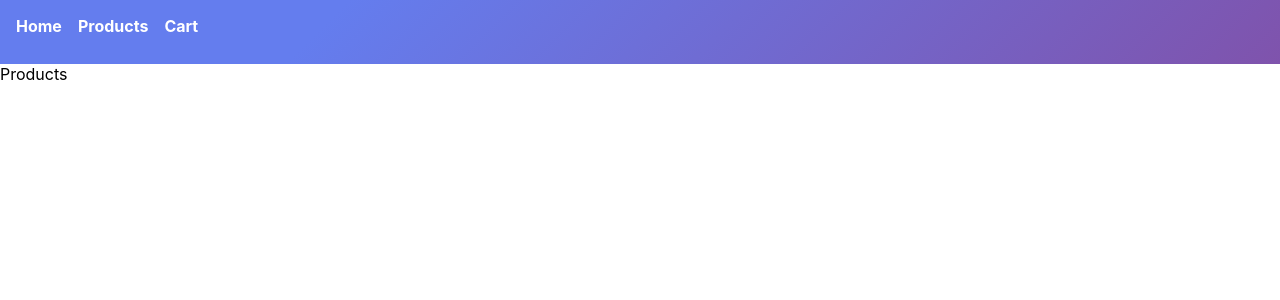
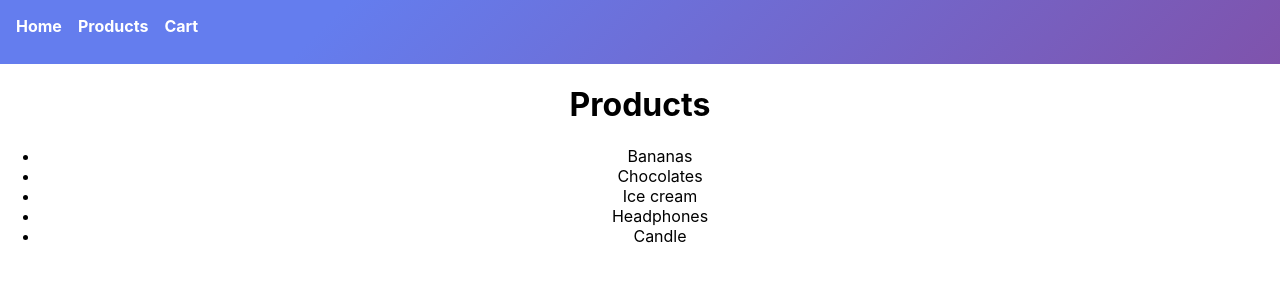
Before and after one commit to JsTsDevPinky/react-shoppingcart-redux, a React (Vite) app: page /products in a window 1280 px wide. Shown: the top 300 px of the page. Built offline with nearby package versions, Linux system fonts and the light colour scheme.

Commit message:
finished lesson 5

```diff
--- /dev/null
+++ b/public/products.json
@@ -0,0 +1,47 @@
+[
+  {
+    "id": "207",
+    "name":"Bananas",
+    "price": 1.09,
+    "description": "This cluster of delicious bananas will keep your hunger down while filling you with nutritious potassium. ",
+    "imageURL":"https://live.staticflickr.com/7013/6612824761_3f66a93c71_b.jpg",
+    "imageAlt":"A single bunch of 4 yellow bananas connected toegher",
+    "imageCredit":"\"Bananas (edited)\" by 24oranges.nl is licensed under CC BY-SA 2.0"
+  },
+  {
+    "id": "208",
+    "name":"Chocolates",
+    "price": 9.99,
+    "description":"This 3-pack of fine Zotter chocolates comes all the way from Austria and will bring you the comfort and joy you need this very day.",
+    "imageURL":"https://cdn.shopify.com/s/files/1/0386/0293/2356/products/image_2c5617fb-89a7-4d04-9bfb-f0c0dcd28f6d_590x.jpg?v=1612476249",
+    "imageAlt":"3 chocolate bars from Zotter Choclates",
+    "imageCredit":"Kari Ferguson, Oh Hello Again 2021"
+  },
+  {
+    "id": "209",
+    "name":"Ice cream",
+    "price": 3.49,
+    "description":"This is a delicious ice cream cone that will literally melt in your mouth. Enjoy on any warm summer day.",
+    "imageURL":"https://live.staticflickr.com/4162/34323731175_1d163a49ed_b.jpg",
+    "imageAlt":"ice cream cone",
+    "imageCredit":"\"ice cream cone\" by sussexcareers is marked under CC0 1.0."
+  },
+  {
+    "id": "300",
+    "name":"Headphones",
+    "price": 34.99,
+    "description":"Look cool while blocking out the rest of the world",
+    "imageURL":"https://live.staticflickr.com/5763/22921682035_334b6161c9_b.jpg",
+    "imageAlt":"Cool looking headphones in gray and black",
+    "imageCredit":"\"Headphones in Black and White\" by Image Catalog is marked under CC0 1.0."
+  },
+  {
+    "id": "302",
+    "name":"Candle",
+    "price": 20.00,
+    "description":"Do not leave this candle burning all night, but enjoy the smell and warm color it provides.",
+    "imageURL":"https://live.staticflickr.com/4222/34089272484_40ab76ce4e_b.jpg",
+    "imageAlt":"upclose shot of a lit candle that by Walrus36",
+    "imageCredit":"\"Candle\" by Walrus36 is licensed with CC BY 2.0."
+  }
+]
--- a/src/App.tsx
+++ b/src/App.tsx
@@ -1,5 +1,6 @@
 import React from 'react'
 import {BrowserRouter as Router, Switch, Route, Link} from "react-router-dom";
+import { Products } from "./features/products/Products"
 import styles from './App.module.css'
 
 
@@ -16,8 +17,8 @@ function App() {
           </header>
             <Switch>
                 <Route exact path="/"><Home /></Route>
-                <Route  path="/products">Products</Route>
-                <Route  path="/cart">Cart</Route>
+                <Route path="/products"><Products /></Route>
+                <Route path="/cart">Cart</Route>
             </Switch>
         </div>
       </Router>
--- /dev/null
+++ b/src/features/products/Products.tsx
@@ -0,0 +1,22 @@
+import React, { useEffect, useState, } from "react";
+
+export function Products() {
+    const [products, setProducts] = useState([]);
+    useEffect(() => {
+        fetch("/products.json")
+            .then(result => result.json())
+            .then((products) => {
+                setProducts(products)
+            });
+    }, []);
+    return (
+        <main className="page">
+            <h1>Products</h1>
+            <ul>
+                {products.map(product => (
+                    <li>{product.name}</li>
+                ))}
+            </ul>
+        </main>
+    )
+}
```
